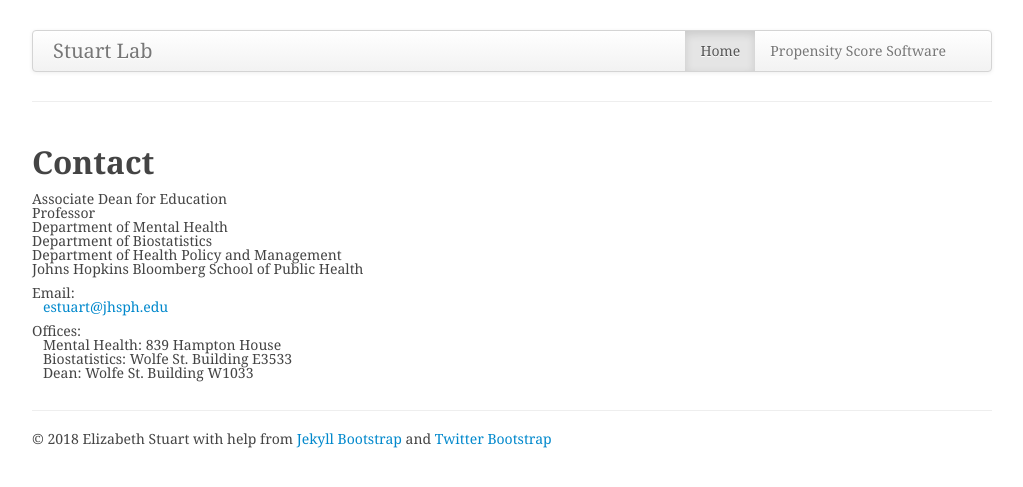
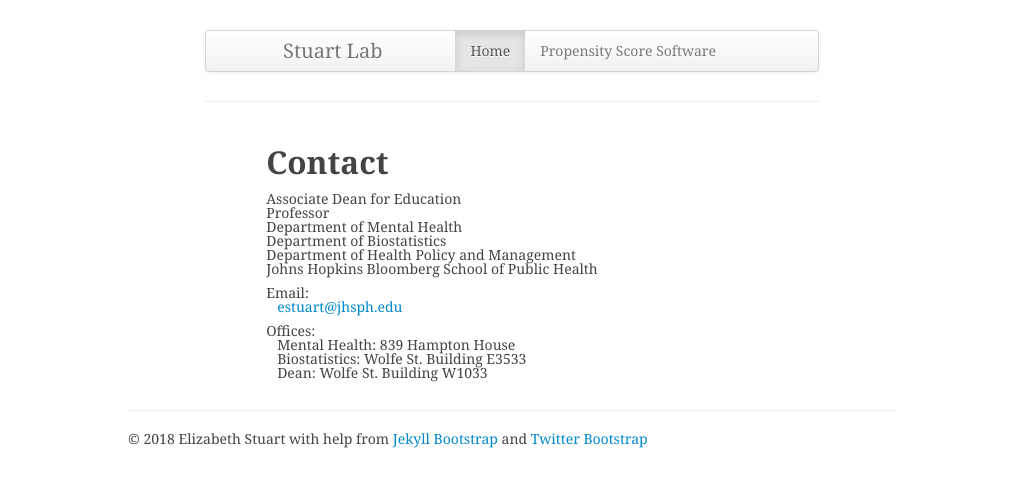
Before and after one commit to StuartRA/StuartRA.github.io, a Jekyll site: the page built from 00-index.md, in a window 1280 px wide. Shown: the top 487 px of the page, without its empty margins (28-1051 px from the left). Built offline with Jekyll 4.4.1, drawn with Linux system fonts in a browser that asks for light colours.

Commit message:
Update default.html

```diff
--- a/_includes/themes/twitter/default.html
+++ b/_includes/themes/twitter/default.html
@@ -1,6 +1,11 @@
 <!DOCTYPE html>
 <html lang="en">
   <head>
+    <style>
+      div {
+        margin: 0 10%
+      }
+    </style>
     <meta charset="utf-8">
     <title>{{ page.title }}</title>
     {% if page.description %}<meta name="description" content="{{ page.description }}">{% endif %}
```
